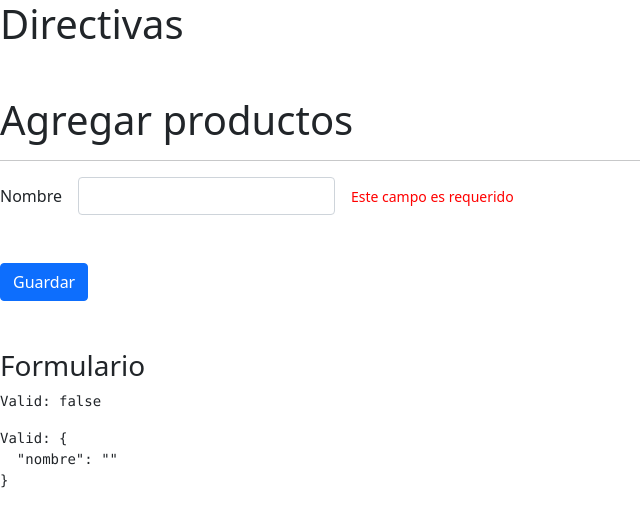
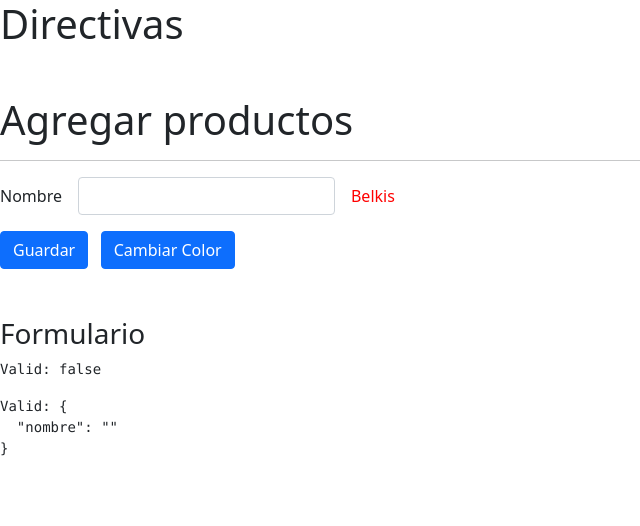
Before and after one commit to katerinne/11-directivasApp, an Angular app: page /productos/agregar in a window 1280 px wide. Shown: the top 526 px of the page, without its empty margins (0-640 px from the left). Built offline with nearby package versions, Linux system fonts and the light colour scheme.

Commit message:
Clase 352 Input setters

```diff
--- a/src/app/productos/pages/agregar/agregar.component.html
+++ b/src/app/productos/pages/agregar/agregar.component.html
@@ -14,19 +14,27 @@
 
     <div class="col-auto">
       <span error-msg
+            [mensaje]="texto1"
+            [color]="color"
             *ngIf="tieneError('nombre')">
       </span>
     </div>
 
   </div>
 
-  <div class="row mt-5">
+  <div class="row mt-3">
       <div class="col">
-        <button class="btn btn-primary">
+        <button class="btn btn-primary"
+                (click)="cambiarNombre()">
           Guardar
         </button>
+
+        &nbsp;
+        <button class="btn btn-primary"
+              (click)="cambiarColor()">
+        Cambiar Color
+      </button>
       </div>
-
   </div>
 
 
--- a/src/app/productos/pages/agregar/agregar.component.ts
+++ b/src/app/productos/pages/agregar/agregar.component.ts
@@ -9,6 +9,9 @@ import { FormBuilder, FormGroup, Validators } from '@angular/forms';
 })
 export class AgregarComponent {
 
+  texto1: string = 'Belkis';
+  color: string = 'red';
+
   miFormulario: FormGroup = this.fb.group({
     nombre: ['', Validators.required]
   });
@@ -18,4 +21,13 @@ export class AgregarComponent {
   tieneError( campo: string): boolean{
     return this.miFormulario.get(campo)?.invalid || false;
   }
+
+  cambiarNombre(){
+    this.texto1 = Math.random().toString();
+  }
+
+  cambiarColor(){
+    const color = `#${crypto.getRandomValues(new Uint32Array(1))[0].toString(16).padStart(8, '0').slice(-6)}`;
+    this.color = color;
+  }
 }
--- a/src/app/shared/directives/error-msg.directive.ts
+++ b/src/app/shared/directives/error-msg.directive.ts
@@ -1,31 +1,49 @@
-import { Directive, ElementRef, Input, OnInit } from '@angular/core';
+import { Directive, ElementRef, Input, OnInit, SimpleChanges } from '@angular/core';
 
 @Directive({
   selector: '[error-msg]'
 })
 export class ErrorMsgDirective implements OnInit{
 
+  private _color:string = 'red';
+  private _mensaje:string = 'Este campo es requerido';
   htmlElement: ElementRef<HTMLElement>;
-  @Input() color: string = 'red';
-  @Input() mensaje: string ='Este campo es requerido';
+
+  @Input() set color(valor: string){
+    this.htmlElement.nativeElement.style.color = valor;
+    this._color = valor;
+  }
+
+  @Input() set mensaje(valor: string){
+    this.htmlElement.nativeElement.innerText = valor;
+    this._mensaje = valor;
+  }
 
   constructor( private el: ElementRef<HTMLElement>) {
     this.htmlElement = el;
    }
-
-
   ngOnInit(): void {
-    this.setColor();
-    this.setMensaje();
+   // this.setColor();
+  //  this.setMensaje();
   }
 
-  setColor(): void{
+  ngOnChanges(changes: SimpleChanges): void {
+    //Called before any other lifecycle hook. Use it to inject dependencies, but avoid any serious work here.
+    //Add '${implements OnChanges}' to the class.
+
+  }
+
+  setEstilo(): void{
+    this.htmlElement.nativeElement.classList.add('form-text');
+  }
+
+  /*setColor(): void{
     this.htmlElement.nativeElement.style.color = this.color;
-    this.htmlElement.nativeElement.classList.add('form-text');
+
   }
 
   setMensaje(): void{
     this.htmlElement.nativeElement.innerText = this.mensaje;
-  }
+  }*/
 
 }
```
